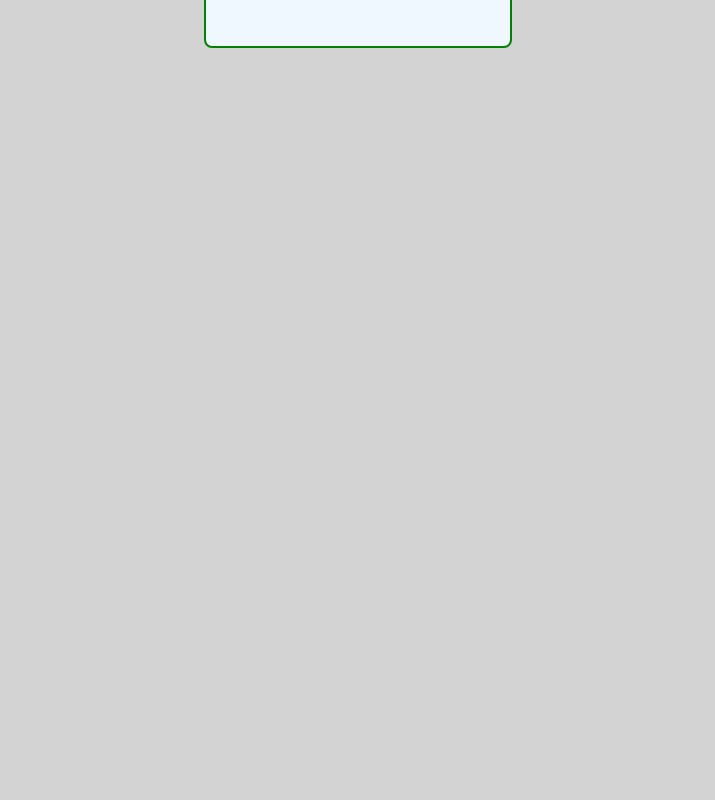
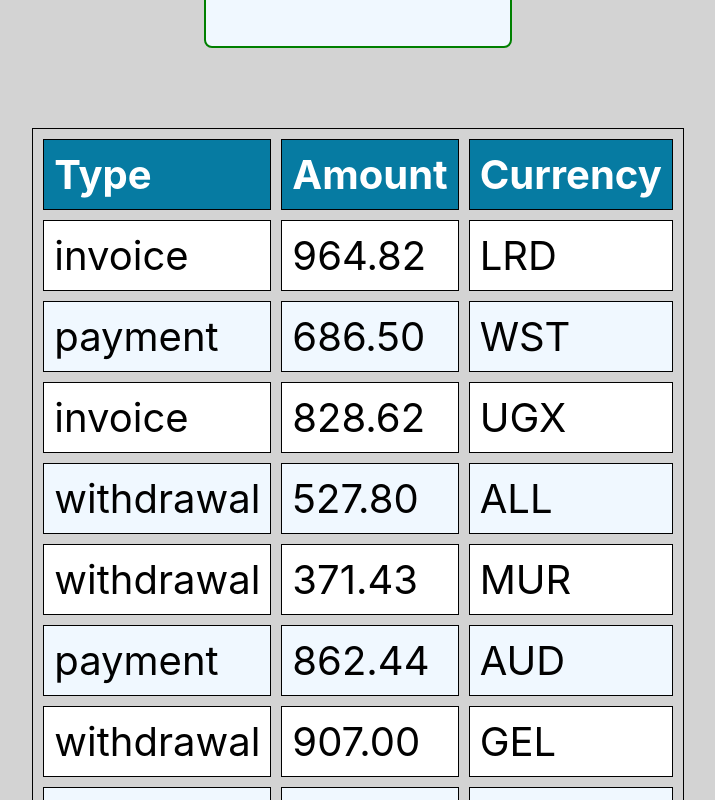
Before and after one commit to SiracencoSerghei/goit-react-hw-01-components, a React (Create React App) app: page / in a window 1280 px wide. Shown: the part 1400-2200 px from the top of the page, without its empty margins (282-997 px from the left). Before the commit the page ends 1518 px from the top, so only its background shows below. Built offline with nearby package versions, Linux system fonts and the light colour scheme.

Commit message:
add 4th task

```diff
--- a/src/components/App.jsx
+++ b/src/components/App.jsx
@@ -2,11 +2,11 @@ import React from 'react';
 import Profile from "./Profile/Profile";
 import { Statistics } from "./Statistics/Statistics";
 import FriendsList from './FriendList/FriendsList';
-// import TransactionHistory from './Transactions/Transaction';
+import TransactionHistory from './Transactions/Transaction';
 import user from './Profile/user.json';
 import data from './Statistics/data.json';
 import friends from './FriendList/friends.json';
-// import transactions from './Transactions/transactions.json';
+import transactions from './Transactions/transactions.json';
 
 export const App = () => {
   return (
@@ -35,7 +35,7 @@ export const App = () => {
 
       <FriendsList friends={friends} />
 
-      {/* <TransactionHistory items={transactions} />; */}
+      <TransactionHistory items={transactions} />
 
     </div>
   );
--- a/src/components/Transactions/Transaction.jsx
+++ b/src/components/Transactions/Transaction.jsx
@@ -1,30 +1,33 @@
+import PropTypes from 'prop-types';
+import css from './Transaction.module.css';
 
+const TransactionHistory = ({items}) => {
+    // console.log(items);
+    return (<table className={css.transactionHistory}>
+        <thead className={css.thead}>
+            <tr>
+                <th>Type</th>
+                <th>Amount</th>
+                <th>Currency</th>
+            </tr>
+        </thead>
+        <tbody className={css.tbody}>
+            {items.map(({ id, type, amount, currency }, index) => {
+                return (
+                    <tr key={id} style={{ backgroundColor: index % 2 === 0 ? 'white' : 'aliceblue' }} >
+                    <td>{type}</td>
+                    <td>{amount}</td>
+                    <td>{currency}</td>
+                </tr>
+        )
+        })}
+        </tbody>
 
+    </table>)
+};
 
+TransactionHistory.propTypes = {
+    items: PropTypes.array
+};
 
-
-
-
-
-<table class="transaction-history">
-    <thead>
-        <tr>
-            <th>Type</th>
-            <th>Amount</th>
-            <th>Currency</th>
-        </tr>
-    </thead>
-
-    <tbody>
-        <tr>
-            <td>Invoice</td>
-            <td>125</td>
-            <td>USD</td>
-        </tr>
-        <tr>
-            <td>Withdrawal</td>
-            <td>85</td>
-            <td>USD</td>
-        </tr>
-    </tbody>
-</table>
+export default TransactionHistory;
--- /dev/null
+++ b/src/components/Transactions/Transaction.module.css
@@ -0,0 +1,23 @@
+.transactionHistory {
+  border: 1px solid black;
+  border-collapse: separate;
+  border-spacing: 10px;
+  margin: 50px;
+}
+
+.tbody,
+.thead {
+  padding: 20px;
+}
+.thead {
+  background: hsl(195, 93%, 33%);
+  color: white;
+}
+td,
+th {
+  width: 150px;
+  padding: 20px;
+  text-align: start;
+  border: 1px solid black;
+  padding: 10px;
+}
```
Also changed, not shown: src/components/Transactions/Transaction.styled.js (deleted).
